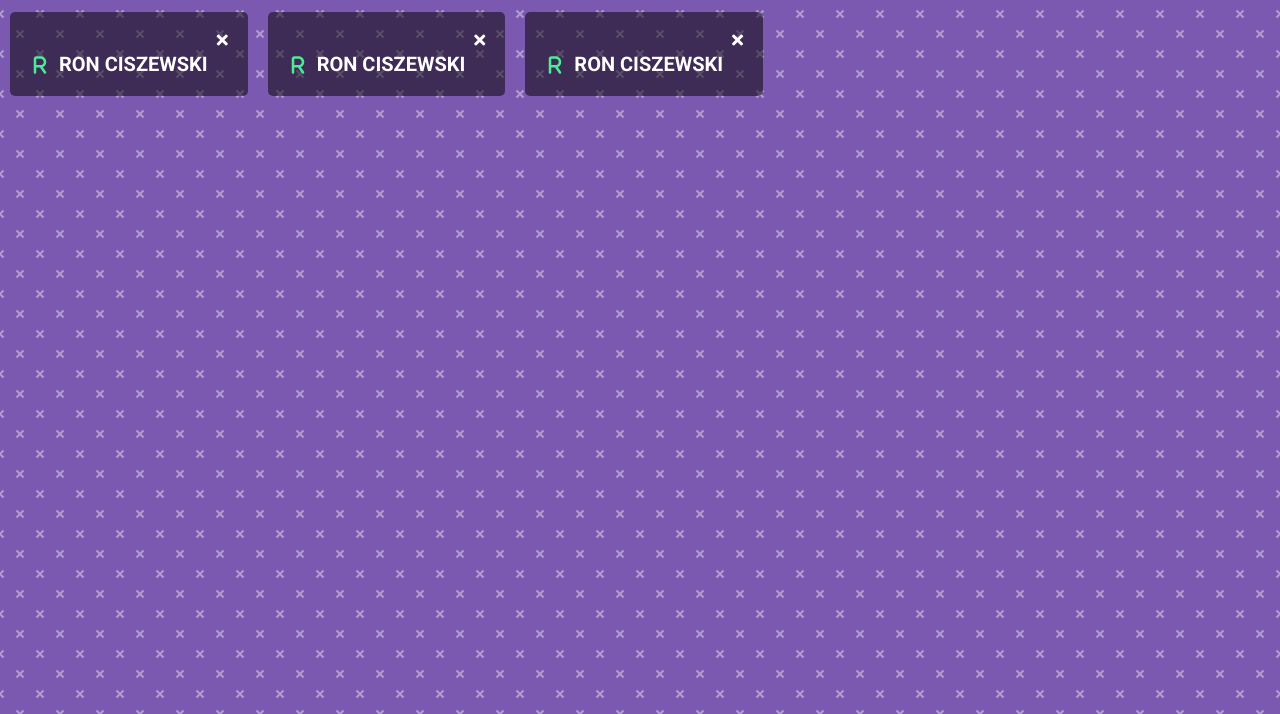
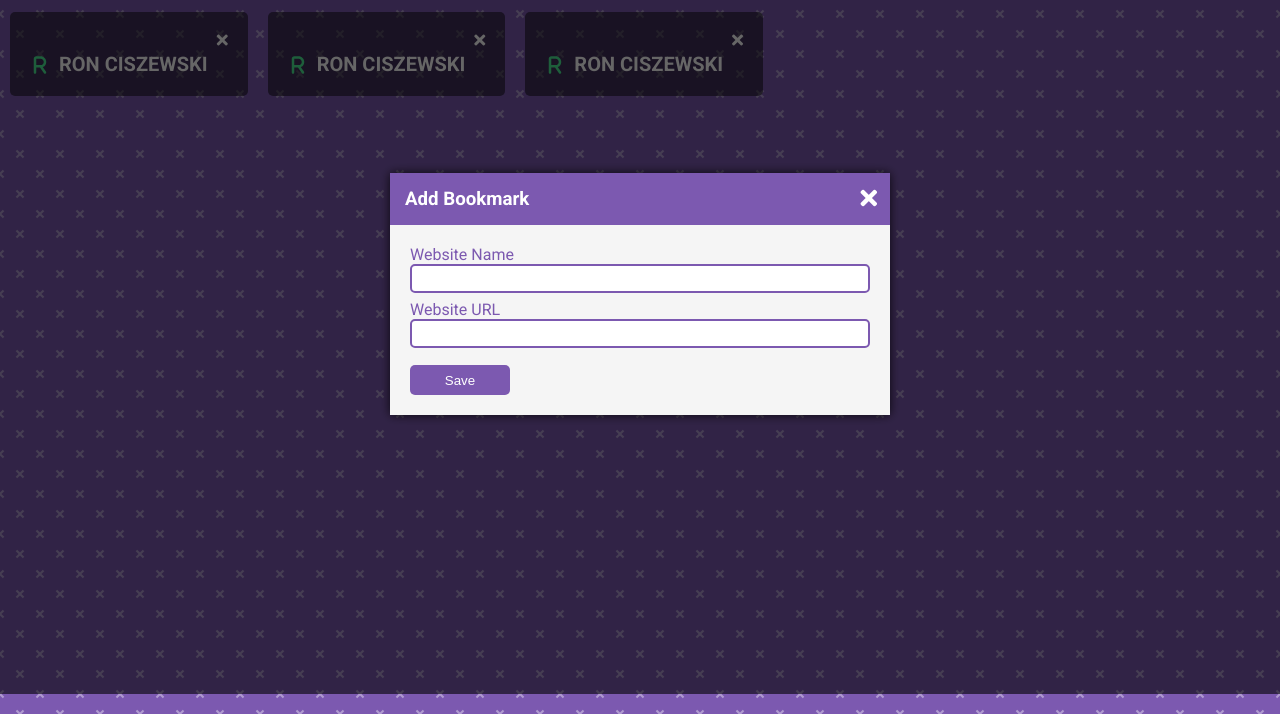
Before and after one commit to rciszewski/jsProjects, a website: page book-keeper/index.html in a window 1280 px wide. Shown: the part 106-820 px from the top of the page. Drawn offline with Linux system fonts and the light colour scheme.

Commit message:
add static modal with styles

```diff
--- a/book-keeper/index.html
+++ b/book-keeper/index.html
@@ -66,6 +66,30 @@
         </div>
       </div>
     </div>
+    <!-- Modal -->
+    <div class="modal-container show-modal" id="modal">
+      <div class="modal">
+        <i class="fas fa-times closed-icon" id="close-modal"></i>
+        <div class="modal-header">
+          <h3>Add Bookmark</h3>
+        </div>
+        <div class="modal-content">
+          <form id="bookmark-form">
+            <!-- Website Name -->
+            <div class="form-group">
+              <label for="website-name" class="form-label">Website Name</label>
+              <input type="text" class="form-input" id="website-name" />
+            </div>
+            <!-- Website url -->
+            <div class="form-group">
+              <label for="website-url" class="form-label">Website URL</label>
+              <input type="text" class="form-input" id="website-url" />
+            </div>
+            <button type="submit">Save</button>
+          </form>
+        </div>
+      </div>
+    </div>
     <!-- Script -->
     <script src="script.js"></script>
   </body>
--- a/book-keeper/style.css
+++ b/book-keeper/style.css
@@ -88,8 +88,105 @@ a:active {
   margin-right: 5px;
 }
 
+/* Modal */
+.modal-container {
+  background: rgba(0, 0, 0, 0.6);
+  display: none;
+  position: fixed;
+  top: 0;
+  left: 0;
+  right: 0;
+  bottom: 0;
+}
+
+.show-modal {
+  display: flex;
+  justify-content: center;
+  align-items: center;
+}
+
+.modal {
+  background: #fff;
+  box-shadow: 0 0 10px rgba(0, 0, 0, 0.8);
+  max-width: 95%;
+  width: 500px;
+  animation: modalopen 1s;
+}
+
+@keyframes modalopen {
+  from {
+    opacity: 0;
+  }
+  to {
+    opacity: 1;
+  }
+}
+
+.closed-icon {
+  float: right;
+  color: #fff;
+  font-size: 24px;
+  position: relative;
+  top: 13px;
+  right: 13px;
+}
+
+.modal-header {
+  background: var(--primary-color);
+  color: #fff;
+  padding: 15px;
+}
+
+h3 {
+  margin: 0;
+}
+
+.modal-content {
+  padding: 20px;
+  background: whitesmoke;
+}
+
+/* Form */
+
+.form-group {
+  height: 55px;
+}
+
+.form-input {
+  width: 97%;
+  padding: 5px;
+  border: 2px solid var(--primary-color);
+  border-radius: var(--border-radius);
+  display: block;
+  outline: none;
+}
+
+.form-label {
+  color: var(--primary-color);
+  display: block;
+}
+
+button {
+  cursor: pointer;
+  color: #fff;
+  background: var(--primary-color);
+  height: 30px;
+  width: 100px;
+  border: none;
+  border-radius: var(--border-radius);
+  margin-top: 10px;
+}
+
+button:hover {
+  filter: brightness(110%);
+}
+
+button:focus {
+  outline: none;
+}
+
 /* large smartphone (vertical) */
-@media screen and (max-width: 600px){
+@media screen and (max-width: 600px) {
   .container {
     flex-direction: column;
   }
```
